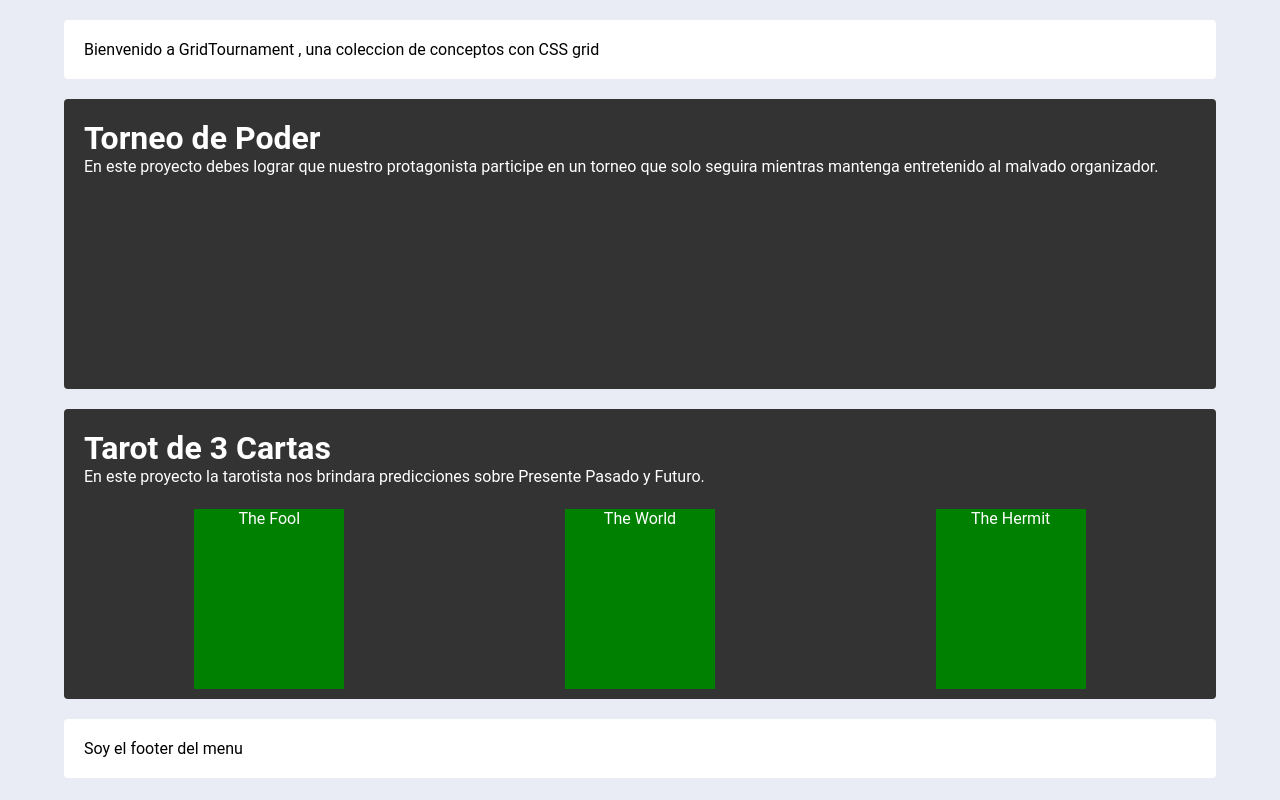
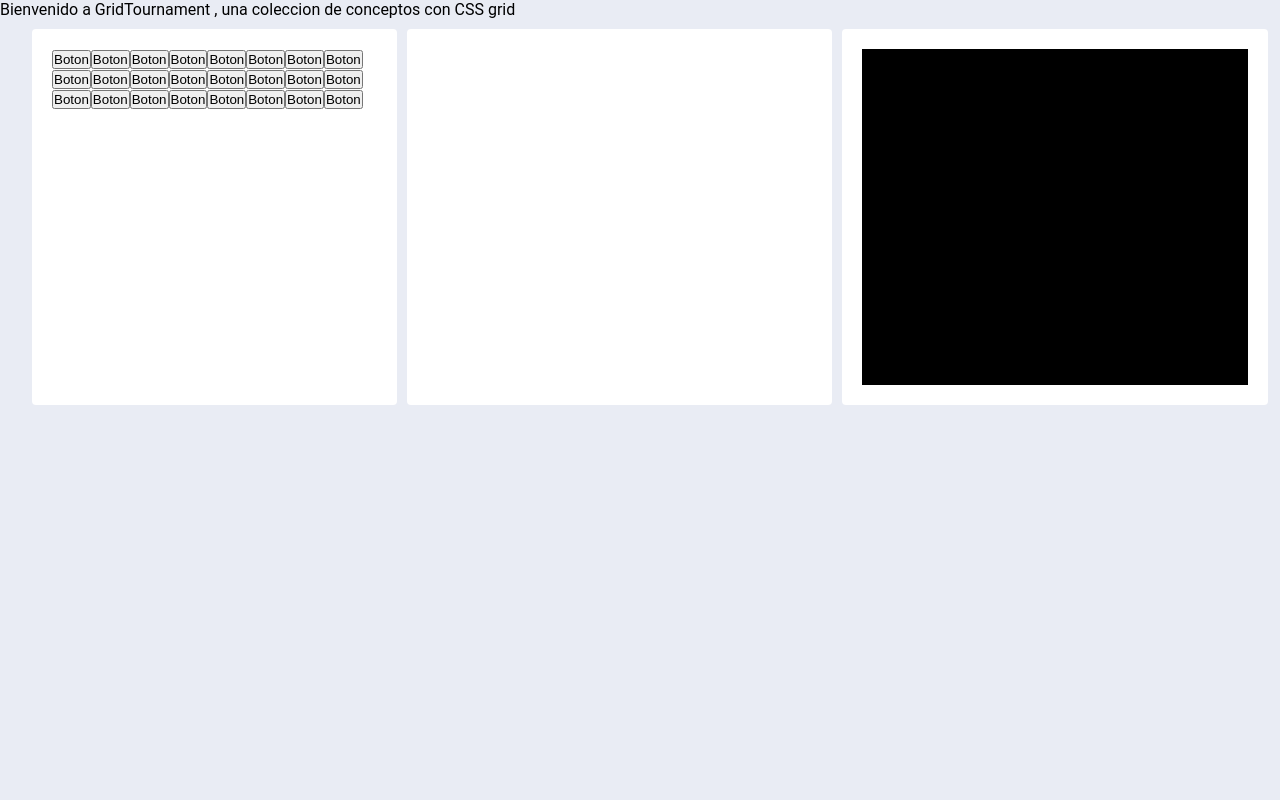
Before and after one commit to sebastiap/GridTournament, a React (Create React App) app: page /cardGenerator in a window 1280 px wide. Built offline with nearby package versions, Linux system fonts and the light colour scheme.

Commit message:
card Generator template initial version

```diff
--- a/src/App.js
+++ b/src/App.js
@@ -4,6 +4,7 @@ import {  Route, Routes  } from 'react-router-dom';
 import Torneo from './components/pages/Torneo';
 import Tarot from './components/pages/Tarot'
 import Menu from './components/pages/menu';
+import CardGen from './components/pages/cardGen/cardGen';
 
 function App() {
   return (
@@ -12,6 +13,8 @@ function App() {
       </Route>
       <Route path="/tarot" element={<Tarot/>}>
       </Route>
+      <Route path="/cardGenerator" element={<CardGen/>}>
+      </Route>
       <Route path="*" element={<Menu/>}>
       </Route>
     </Routes>
--- a/src/components/logic/Torneo.js
+++ b/src/components/logic/Torneo.js
@@ -4,6 +4,7 @@ export var	personajes = [
 		  nombre: 'Goku',
 		  raza:'saiyan',
 		  ki:'divino',
+		  img:"",
 		  vivo: true
 		},
 		{
@@ -11,6 +12,7 @@ export var	personajes = [
 		  nombre: 'Vegeta',
 		  raza:'saiyan',
 		  ki:'divino',
+		  img:"",
 		  vivo: true
 		},
 		{
@@ -18,6 +20,7 @@ export var	personajes = [
 		  nombre: 'Gohan',
 		  raza:'saiyan',
 		  ki:'mistico',
+		  img:"",
 		  vivo: true
 		},
 		{
@@ -25,6 +28,7 @@ export var	personajes = [
 		  nombre: 'Krilin',
 		  raza:'humano',
 		  ki:'normal',
+		  img:"",
 		  vivo: true
 		},
 		{
@@ -39,6 +43,7 @@ export var	personajes = [
 		  nombre: 'Broly',
 		  raza:'LSaiyan',
 		  ki:'normal',
+		  img:"",
 		  vivo: true
 		}
 	  ];
--- a/src/components/pages/Torneo.js
+++ b/src/components/pages/Torneo.js
@@ -9,8 +9,6 @@ const [formaProta,setFormaProta] = useState("Base");
 const [formaColor,setFormaColor] = useState("white");
 const razas = () => {
 	var personaje = personajes[0];
-	// console.log(personaje)
-	// console.log(formas);
 	var formasposibles = formas.filter(forma => (forma.raza === personaje.raza)
 	 || (personaje.ki === forma.ki)
 	 ||(personaje.nombre === forma.user)
@@ -41,7 +39,7 @@ const razas = () => {
 		</p>
 		</main>
 		<aside className="sidebar">
-			<h3>SIDEBAR</h3>
+			<h3>PELEAR</h3>
 		</aside>
 		<div className="rival">
 			<h3>Rival</h3>
@@ -66,10 +64,10 @@ const razas = () => {
 
 		</div>
 		<div className="widget-1">
-			<h3>WIDGET 1</h3>
+			<h3>EMPUJAR</h3>
 		</div>
 		<div className="widget-2">
-			<h3>WIDGET 2</h3>
+			<h3>HUIR</h3>
 		</div>
 		<footer className="footer">
 			<h3>FOOTER</h3>
--- /dev/null
+++ b/src/components/pages/cardGen/cardGen.jsx
@@ -0,0 +1,57 @@
+// import { Link } from 'react-router-dom';
+import genClasses from './cardGen.module.css';
+
+function CardGen() {
+    return (
+        <>
+        <div className={genClasses.header}>
+        Bienvenido a GridTournament , una coleccion de conceptos con CSS grid
+        </div>
+        <div className={genClasses.contenedor}>
+
+            <div className={genClasses.options}>
+                <div className={genClasses.botonera}>
+                    <button>Boton</button>
+                    <button>Boton</button>
+                    <button>Boton</button>
+                    <button>Boton</button>
+                    <button>Boton</button>
+                    <button>Boton</button>
+                    <button>Boton</button>
+                    <button>Boton</button>
+                </div>
+                <div className={genClasses.pageSettings}>
+                    <button>Boton</button>
+                    <button>Boton</button>
+                    <button>Boton</button>
+                    <button>Boton</button>
+                    <button>Boton</button>
+                    <button>Boton</button>
+                    <button>Boton</button>
+                    <button>Boton</button>
+                </div>
+                <div className={genClasses.defaultSettings}>
+                    <button>Boton</button>
+                    <button>Boton</button>
+                    <button>Boton</button>
+                    <button>Boton</button>
+                    <button>Boton</button>
+                    <button>Boton</button>
+                    <button>Boton</button>
+                    <button>Boton</button>
+                </div>
+            </div>
+            <div className={genClasses.form}>
+            <div className={genClasses.formbox}></div>
+            </div>
+            <div className={genClasses.preview}>
+            <div className={genClasses.card} ></div>
+            <div className={genClasses.card} ></div>
+            </div>
+
+        </div>
+        </>
+    )
+}
+
+export default CardGen;
--- /dev/null
+++ b/src/components/pages/cardGen/cardGen.module.css
@@ -0,0 +1,43 @@
+.contenedor{
+width:95%;
+margin:10px auto;
+display: grid;
+grid-gap: 10px;
+grid-template-columns: 30% 35% 35%
+/* grid-template-rows: repeat(3, auto); */
+/* grid-template-areas: "header header header"
+"opcion1 opcion1 opcion1"
+"opcion2 opcion2 opcion2"
+"footer footer footer"; */
+}
+
+.contenedor .header{
+grid-area: header;
+}
+.contenedor .options .form .preview {
+	width: 100%;
+	height: 100%;
+}
+
+
+.contenedor > div,
+.contenedor .header,
+.contenedor .footer {
+	background: #fff;
+	padding: 20px;
+	border-radius: 4px;
+}
+
+
+.contenedor .preview  {
+display: flex;
+justify-content:space-around;
+
+}
+
+.contenedor .preview .card {
+	height:336px;
+	width: 235px;
+	background: #000;
+
+}
--- a/src/components/pages/menu.jsx
+++ b/src/components/pages/menu.jsx
@@ -27,9 +27,11 @@ function Menu() {
 
             </div>
             </Link>
-            {/* <div className={menuClasses.opcion3}>
-            Soy la tercera opcion
-            </div> */}
+            <Link to="/cardGenerator" className={menuClasses.opcion2}>
+            <div className={menuClasses.opcion3}>
+            CardGen
+            </div>
+            </Link>
             <div className={menuClasses.footer}>
             Soy el footer del menu
             </div>
--- a/src/styles/App.css
+++ b/src/styles/App.css
@@ -21,8 +21,8 @@ body {
 	grid-template-areas: "header header header"
 						 "rival rival rival "
 						 "widget-1 widget-2 sidebar"
-             "protagonista protagonista sidebar"
-             "contenido contenido contenido"
+             			 "protagonista protagonista sidebar"
+            			 "contenido contenido contenido"
 						 "footer footer footer";
 }
 
@@ -129,15 +129,81 @@ margin:0.5%;
 	grid-area: footer;
 }
 
+/* notebook */
+@media screen and (max-width: 992px){
+	.contenedor {
+		grid-template-areas: "header header header"
+							 "rival rival rival "
+							 "widget-1 widget-2 sidebar"
+							 "protagonista protagonista protagonista"
+							 "contenido contenido contenido"
+							 "footer footer footer";
+	}
+	.contenedor .protagonista img {
+		width: 40%;
+
+	}
+	/* .contenedor .protagonista .formas button {
+	width: 50%;
+	height:auto;
+	} */
+}
+
+/* laptop */
 @media screen and (max-width: 768px){
 	.contenedor {
 		grid-template-areas: "header header header"
-
-    "rival rival rival "
-						 "contenido contenido contenido"
-						 "sidebar sidebar sidebar"
-             "protagonista protagonista protagonista"
-						 "widget-1 widget-1 widget-2"
-						 "footer footer footer";
+    						 "rival rival rival "
+              				 "protagonista protagonista protagonista"
+			 				 "sidebar sidebar sidebar"
+						 	 "widget-1 widget-1 widget-2"
+						 	 "contenido contenido contenido"
+						 	 "footer footer footer";
 	}
 }
+
+/* mobile */
+@media screen and (max-width: 600px){
+	.contenedor {
+		grid-template-areas: "header header header"
+    						 "rival rival rival "
+             				 "protagonista protagonista protagonista"
+						 	 "sidebar widget-1 widget-2"
+						 	 "contenido contenido contenido"
+						 	 "footer footer footer";
+	}
+	.contenedor .protagonista {
+		height: auto;
+		  grid-area: protagonista;
+		  display:flex;
+		  flex-direction: row;
+		  justify-content:space-between;
+
+		  overflow: hidden;
+	  }
+
+	  .contenedor .protagonista img {
+				width: 45%;
+				/* border-radius: 0px; */
+				border: none;
+		  }
+	  .contenedor .protagonista .formas{
+			width: 55%;
+			height: auto;
+			display: flex;
+			flex-wrap: wrap;
+			flex-direction: column;
+			align-items: center;
+
+		}
+
+		.contenedor .protagonista .formas button{
+			width: 280%;
+			height: auto;
+			/* border-radius: 4px; */
+			/* border-color: #fff; */
+			/* align-self: center; */
+			/* margin:0.5%; */
+
+			}
+}
```
